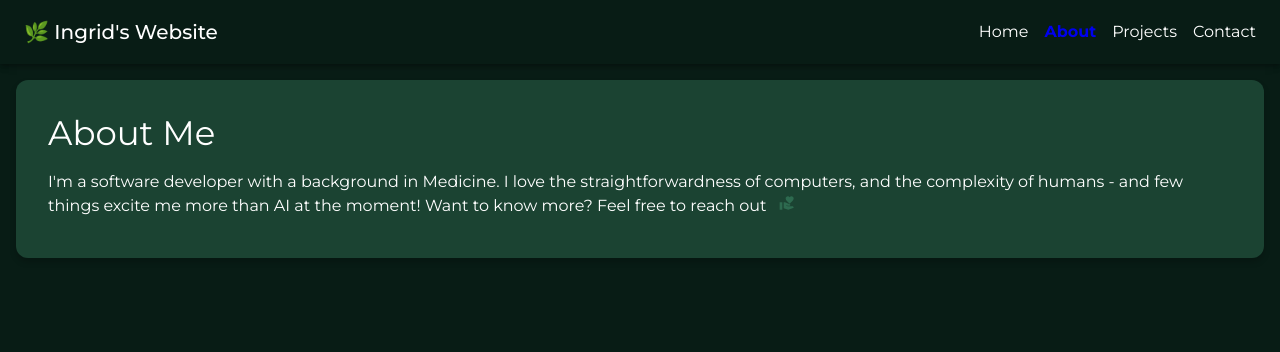
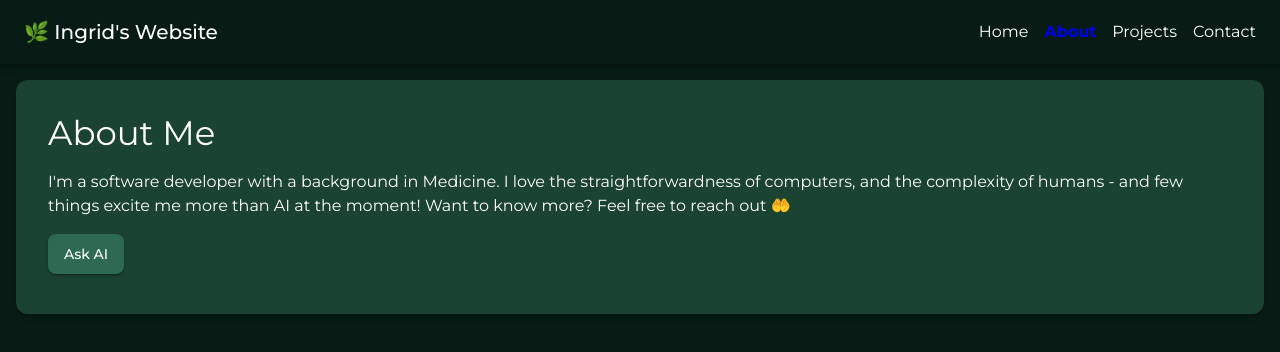
Before and after one commit to StrumpanTheCoder/ingridswebsite, a React (Create React App) app: page /about in a window 1280 px wide. Shown: the top 352 px of the page. Built offline with nearby package versions, Linux system fonts and the light colour scheme.

Commit message:
Add ask AI button and connect to backend API

```diff
--- a/src/components/About.tsx
+++ b/src/components/About.tsx
@@ -1,8 +1,28 @@
 // filepath: c:\repo\ingridswebsite\src\components\About.tsx
-import React from 'react';
-import { Card, CardContent, Typography } from '@mui/material';
+import React, {useState} from 'react';
+import { Card, CardContent, Typography, Button } from '@mui/material';
 import VolunteerActivismIcon from '@mui/icons-material/VolunteerActivism';
+
 const About = () => {
+  const [response, setResponse] = useState('');
+
+  const handleAskAI = async () => {
+    try {
+      const res = await fetch('http://127.0.0.1:5000/ask', {
+        method: 'POST',
+        headers: {
+          'Content-Type': 'application/json',
+        },
+        body: JSON.stringify({ question: 'What is your name?' }),
+      });
+      const data = await res.json();
+      setResponse(data.response);
+    } catch (error) {
+      console.error('Error fetching data:', error);
+      setResponse('Something went wrong. Please try again later.');
+    }
+  };
+
   return (
     <Card sx={{ margin: '16px', padding: '16px' }}>
       <CardContent>
@@ -10,14 +30,16 @@ const About = () => {
           About Me
         </Typography>
         <Typography variant="body1">
-        I'm a software developer with a background in Medicine. I love the straightforwardness of computers, and the complexity of humans - and few things excite me more than AI at the moment! Want to know more? Feel free to reach out &nbsp;{' '}
-          <VolunteerActivismIcon
-            sx={{
-              fontSize: '1em', // Adjust the size of the icon
-              color: 'primary.light', // Use your theme's color
-            }}
-          />
+        I'm a software developer with a background in Medicine. I love the straightforwardness of computers, and the complexity of humans - and few things excite me more than AI at the moment! Want to know more? Feel free to reach out 🤲
         </Typography>
+        <Button variant="contained" color="primary" onClick={handleAskAI} sx={{ marginTop: '16px' }}>
+          Ask AI
+        </Button>
+        {response && (
+          <Typography variant="body2" sx={{ marginTop: '16px' }}>
+            AI Response: {response}
+          </Typography>
+        )}
       </CardContent>
     </Card>
   );
--- a/src/components/Projects.tsx
+++ b/src/components/Projects.tsx
@@ -6,7 +6,7 @@ const Projects = () => {
   const projectList = [
     { title: 'Project 1', description: 'CountdownApp', link: 'https://github.com/StrumpanTheCoder/CountdownApp' },
     { title: 'Project 2', description: 'Lalala', link: '#' },
-    { title: 'Project 3', description: 'And one more', link: '#' },
+    { title: 'Project 3', description: 'Inception', link: 'https://github.com/StrumpanTheCoder/ingridswebsite' },
   ];
 
   return (
```
